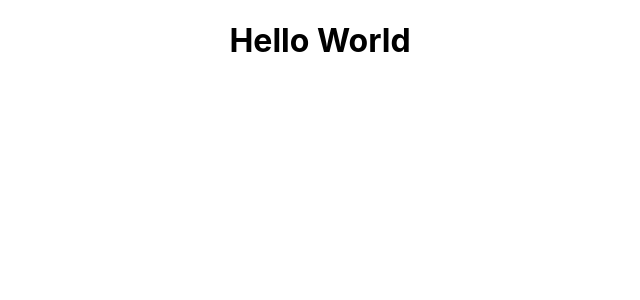
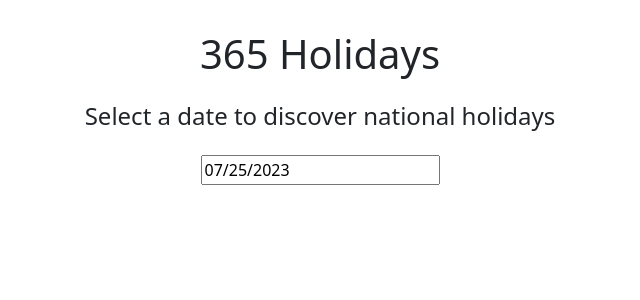
Before and after one commit to nianokia/calendar, a React (Create React App) app: page / in a window 1280 px wide. Shown: the top 300 px of the page, without its empty margins (320-960 px from the left). Built offline with nearby package versions, Linux system fonts and the light colour scheme.

Commit message:
Added bootstrap & datepicker. Created rough skeleton

```diff
--- a/package.json
+++ b/package.json
@@ -6,7 +6,9 @@
     "@testing-library/jest-dom": "^5.17.0",
     "@testing-library/react": "^13.4.0",
     "@testing-library/user-event": "^13.5.0",
+    "bootstrap": "^5.3.0",
     "react": "^18.2.0",
+    "react-datepicker": "^4.16.0",
     "react-dom": "^18.2.0",
     "react-scripts": "5.0.1",
     "web-vitals": "^2.1.4"
--- a/src/App.css
+++ b/src/App.css
@@ -1,38 +1,7 @@
 .App {
   text-align: center;
-}
-
-.App-logo {
-  height: 40vmin;
-  pointer-events: none;
-}
-
-@media (prefers-reduced-motion: no-preference) {
-  .App-logo {
-    animation: App-logo-spin infinite 20s linear;
-  }
-}
-
-.App-header {
-  background-color: #282c34;
-  min-height: 100vh;
-  display: flex;
-  flex-direction: column;
   align-items: center;
   justify-content: center;
-  font-size: calc(10px + 2vmin);
-  color: white;
+  max-width: 700px;
+  margin: 30px auto;
 }
-
-.App-link {
-  color: #61dafb;
-}
-
-@keyframes App-logo-spin {
-  from {
-    transform: rotate(0deg);
-  }
-  to {
-    transform: rotate(360deg);
-  }
-}
--- a/src/App.js
+++ b/src/App.js
@@ -1,9 +1,29 @@
+import React, { useState } from "react";
 import './App.css';
+import "bootstrap/dist/css/bootstrap.css";
+import DatePicker from "react-datepicker";
+
+import "react-datepicker/dist/react-datepicker.css";
 
 function App() {
+  const [startDate, setStartDate] = useState(new Date());
+
   return (
     <div className="App">
-      <h1>Hello World</h1>
+      <header className='App-header'>
+        <h1>365 Holidays</h1>
+      </header>
+      <form>
+        <div className="my-4">
+          <h4>Select a date to discover national holidays</h4>
+        </div>
+        <div className='Calendar mb-3'>
+        <DatePicker
+            selected={startDate}
+            onChange={(date) => setStartDate(date)}
+          />
+        </div>
+      </form>
     </div>
   );
 }
```
Also changed, not shown: 1 other file (tests, documents, lock files or other folders).
